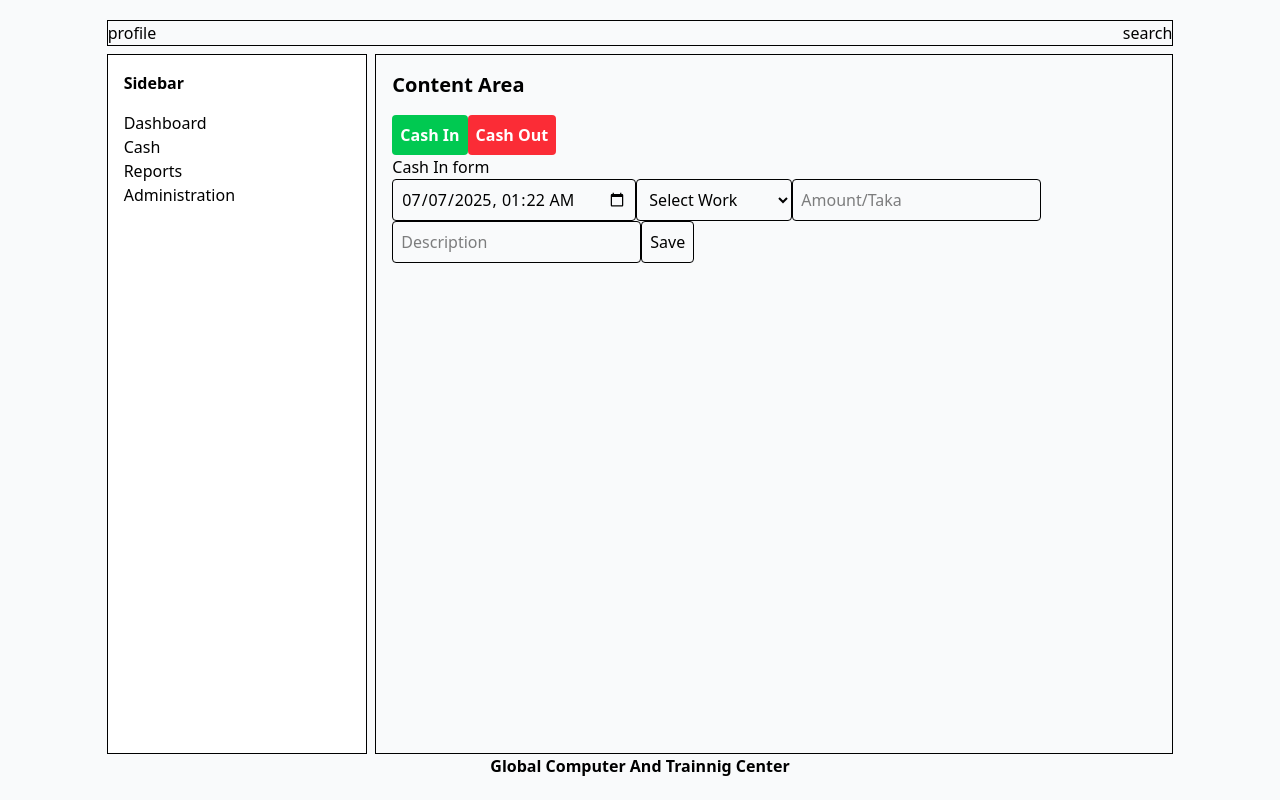
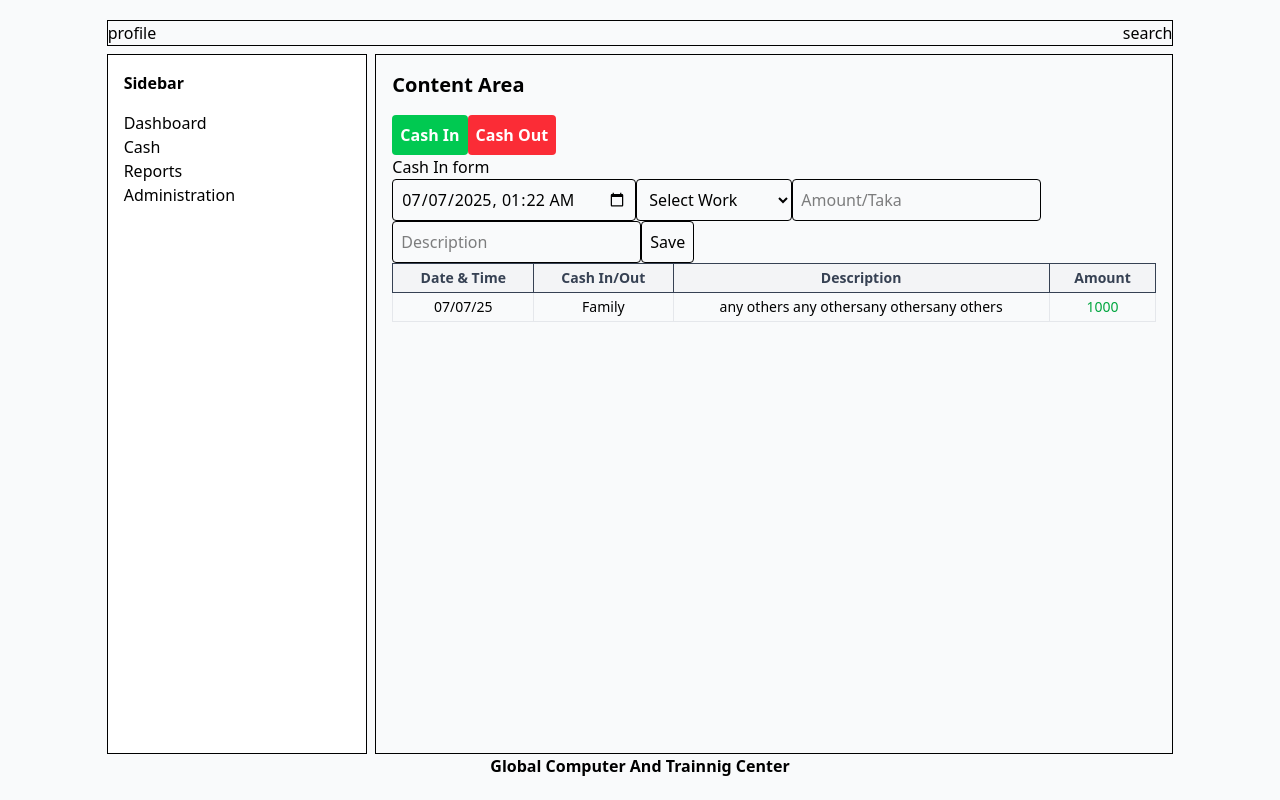
Before and after one commit to forhad1518/my-store-accounts, a React (Vite) app: page /cash in a window 1280 px wide. Built offline with nearby package versions, Linux system fonts and the light colour scheme.

Commit message:
cash in form from data collect

```diff
--- a/src/components/Cash In Out/CashInForm.jsx
+++ b/src/components/Cash In Out/CashInForm.jsx
@@ -1,6 +1,21 @@
 import React, { useEffect, useState } from 'react'
 
 export default function CashInForm() {
+
+    /* Handle cash in form */
+    const cashInformHandle = e => {
+        e.preventDefault()
+        /* Data from cash in form */
+        const date = e.target.date.value;
+        const cash_in_option = e.target.cash_in_option.value;
+        const amount = e.target.amount.value;
+        const description = e.target.description.value;
+
+        const all_data = [date, cash_in_option, amount, description]
+        console.log(all_data)
+
+    }
+
     /* Auto Local time set */
     const [localTime, setLocalTime] = useState('')
     useEffect(() => {
@@ -16,32 +31,32 @@ export default function CashInForm() {
                 <p>Cash In form</p>
             </div>
             <div>
-                <form action="">
+                <form onSubmit={cashInformHandle} action="">
                     {/* Input Date & Time */}
                     <input
                         className="border p-2 rounded"
                         type="datetime-local"
                         defaultValue={localTime}
-                        name="" id=""
+                        name="date" id=""
                         required
                     />
                     {/* Select Option */}
-                    <select className="border p-2 rounded" required>
+                    <select name='cash_in_option' className="border p-2 rounded" required>
                         <option value="">Select Work</option>
-                        <option value="">Store Work</option>
-                        <option value="">NameJari Office</option>
-                        <option value="">NameJari Local</option>
-                        <option value="">Khajna</option>
-                        <option value="">Typing</option>
-                        <option value="">Prosno Typing</option>
-                        <option value="">Others</option>
+                        <option value="Store Work">Store Work</option>
+                        <option value="NameJari Office">NameJari Office</option>
+                        <option value="NameJari Local">NameJari Local</option>
+                        <option value="Khajna">Khajna</option>
+                        <option value="Typing">Typing</option>
+                        <option value="Prosno Typing">Prosno Typing</option>
+                        <option value="Others">Others</option>
                     </select>
                     {/* input Amount */}
-                    <input className="border p-2 rounded" placeholder='Amount/Taka' type="number" name="" id="" required/>
+                    <input className="border p-2 rounded" placeholder='Amount/Taka' type="number" name="amount" id="" required />
                     {/* Description */}
-                    <input className="border p-2 rounded" placeholder='Description' type="text" name="" id="" required/>
+                    <input className="border p-2 rounded" placeholder='Description' type="text" name="description" id="" required />
                     {/* Submit */}
-                    <input className="border p-2 rounded" type="submit" value="Save" required/>
+                    <input className="border p-2 rounded" type="submit" value="Save" required />
                 </form>
             </div>
         </div>
--- a/src/pages/Cash.jsx
+++ b/src/pages/Cash.jsx
@@ -20,7 +20,26 @@ export default function Cash() {
         }
       </div>
       {/* Table of All Transection */}
-
+      <div>
+        <table className="table-auto w-full border border-gray-300 text-sm text-center">
+          <thead className="bg-gray-100 text-gray-700">
+            <tr>
+              <th className="border px-4 py-1">Date & Time</th>
+              <th className="border px-4 py-1">Cash In/Out</th>
+              <th className="border px-4 py-1">Description</th>
+              <th className="border px-4 py-1">Amount</th>
+            </tr>
+          </thead>
+          <tbody>
+            <tr className="hover:bg-gray-50">
+              <td className="border border-gray-200 px-4 py-1">07/07/25</td>
+              <td className="border border-gray-200 px-4 py-1">Family</td>
+              <td className="border border-gray-200 px-4 py-1">any others any othersany othersany others</td>
+              <td className="border border-gray-200 px-4 py-1 text-center font-medium text-green-600">1000</td>
+            </tr>
+          </tbody>
+        </table>
+      </div>
     </div>
   )
 }
```
